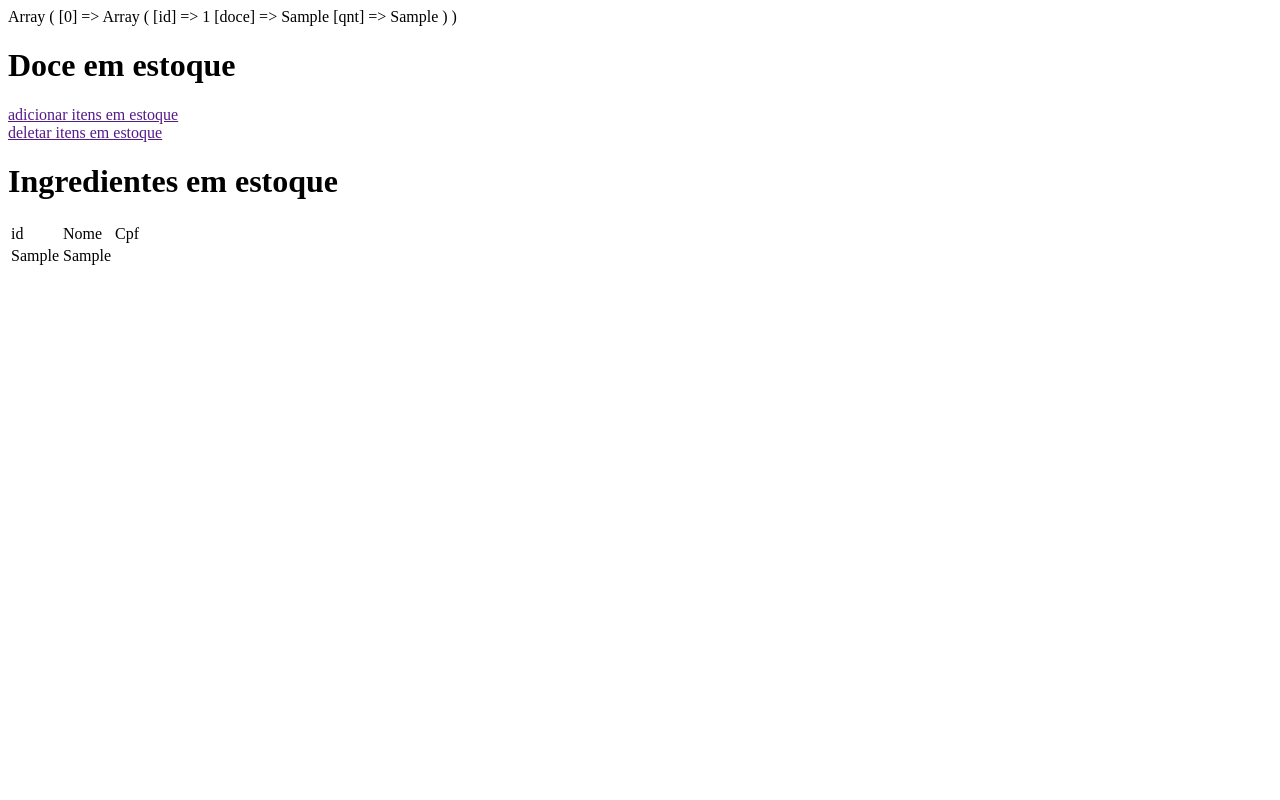
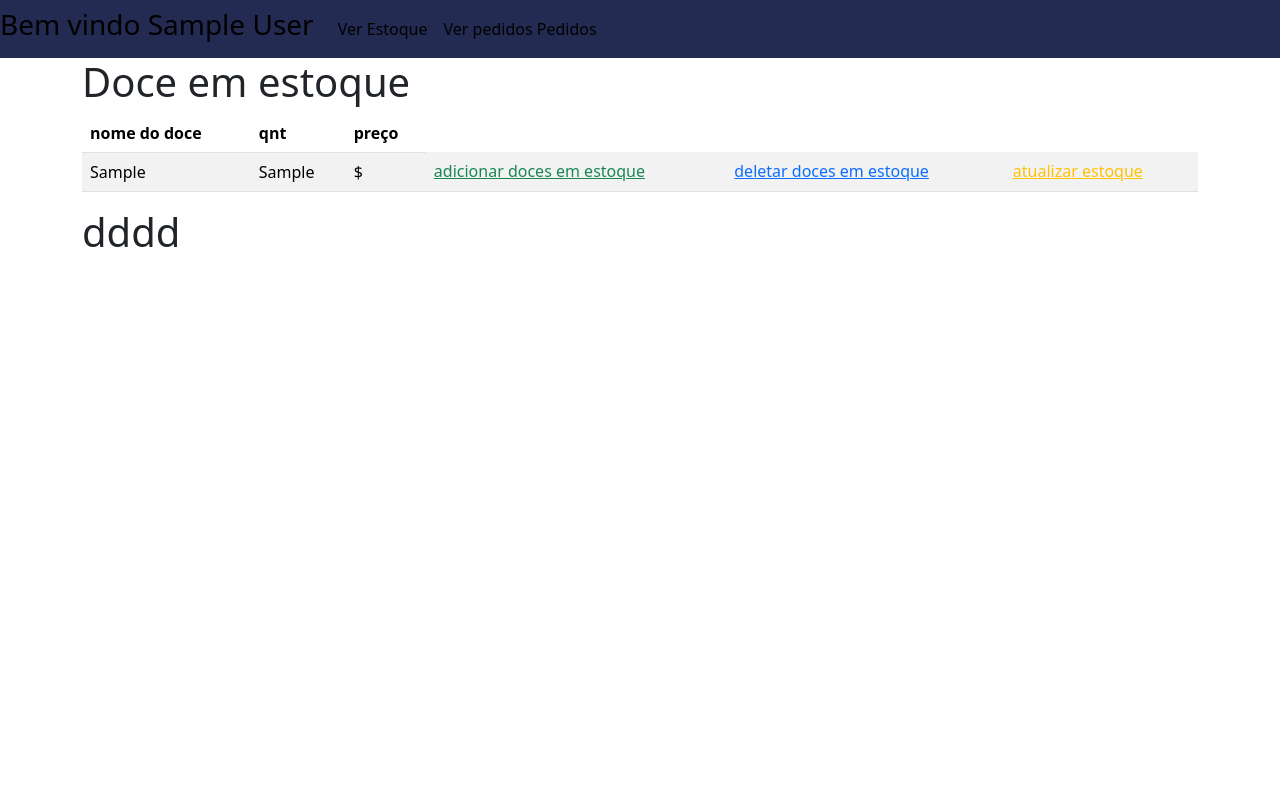
Before and after one commit to Ragnaroko12/Loja-pai, a PHP site: page /verstoque.php in a window 1280 px wide. Run offline with PHP 8.4, Linux system fonts and the light colour scheme; the visitor is signed in with stand-in values (Sample User, id 1); tables that the repository leaves empty or names only in its code hold one stand-in row (values such as "Sample post"); data that the repository does not hold is empty.

Commit message:
adicionando botão de deletar doce

```diff
--- a/Loja/funçoes.php
+++ b/Loja/funçoes.php
@@ -1,6 +1,26 @@
+<style>
+    .navfundo{
+        background-color: rgb(35, 43, 82);
+    }
+    .preto{
+        color: rgb(0, 0, 0);
+    }
+</style>
 <?php
+session_start();
 
+if(!empty($_GET['id'])){
+    if (isset($_GET['id']) and $_GET['tp'] == "excluir"){
+        exclusão($_GET['id']);
+    }elseif (isset($_GET['id']) and $_GET['tp'] == "alterar"){
+            alterar($_GET['id']);
+    }
+}
 
+function alterar($id){
+    $_SESSION['id'] = $id;
+    header('location:editardoce.php');
+}
 function init(){
     $pdo = new PDO('mysql:host=localhost;dbname=azami','root','');
     return $pdo;
@@ -13,4 +33,11 @@
     $dados = $sql->fetchALL(PDO::FETCH_ASSOC);
     return $dados;
 }
+
+function exclusão($id){
+    $pdo = init();
+    $sql = $pdo->prepare("DELETE FROM `doces` WHERE id=?");
+    $sql->execute(array($id));
+    header("location:verstoque.php");
+}
 ?>
--- a/Loja/verstoque.php
+++ b/Loja/verstoque.php
@@ -1,7 +1,6 @@
 <?php
     include_once("funçoes.php");
     $dados = consulta();
-    print_r($dados);
 ?>
 
 <!DOCTYPE html>
@@ -10,46 +9,72 @@
     <meta charset="UTF-8">
     <meta name="viewport" content="width=device-width, initial-scale=1.0">
     <title>Document</title>
+     <link href="https://cdn.jsdelivr.net/npm/bootstrap@5.3.8/dist/css/bootstrap.min.css" rel="stylesheet" integrity="sha384-sRIl4kxILFvY47J16cr9ZwB07vP4J8+LH7qKQnuqkuIAvNWLzeN8tE5YBujZqJLB" crossorigin="anonymous">
 </head>
 <body>
-    <div>
-        <h1>Doce em estoque</h1>
-        <div class="row">
-            <div>
-                <a href="">
-                    adicionar itens em estoque
-                </a>
-            </div>
-            <div>
-                <a href="">
-                    deletar itens em estoque
-                </a>
-            </div>
+
+     <nav class="navbar navfundo navbar-expand-lg gap-3  ">
+            <h3 class="preto">Bem vindo <?php echo $_SESSION['nome']; ?></h3>
+            <ul class="navbar-nav ">
+                <li class="nav-item ">
+                    <a class="nav-link active preto" aria-current="page" href="verstoque.php">Ver Estoque</a>
+                </li>
+                <li class="nav-item">
+                    <a class="nav-link active  preto " href="#">Ver pedidos Pedidos</a>
+                </li>
+
+        </nav>
 
 
-        </div>
-        <div class="mt-5">
-        <table class="table table-hover">
+    <div class="container ">
+        <div class="">
+            <h1>Doce em estoque</h1>
+            <div class="mt-2">
+            <table class="table table-striped table-hover  ">
+                <thead>
             <tr>
-            <td>id</td>
-            <td>Nome</td>
-            <td>Cpf</td>
+                <th>nome do doce</th>
+                <th>qnt</th>
+                <th>preço</th>
             </tr>
+            </thead>
+            <tbody>
             <?php
+
                 foreach ($dados as $key => $value) {
 
                 echo"<tr>";
                 echo   "<td>".$dados[$key]["doce"]."</td>";
                 echo   "<td>".$dados[$key]["qnt"]."</td>";
-        echo   "<td>".$dados[$key]["preço"]."</td>";
+                echo   "<td>".$dados[$key]["preço"]." $"."</td>";
+                echo   "<td><a href='' class='link-success gap-3'>
+                                adicionar doces em estoque
+                            </a>
+                        </td>";
+                echo   "<td>
+                            <a href='funçoes.php?id=".$dados[$key]['id']."&tp=excluir'>
+                                deletar doces em estoque
+                            </a>
+                        </td>";
+                echo    "<td>
+                            <a href='' class='link-warning'>
+                                atualizar estoque
+                            </a>
+                        </td>";
                 echo"</tr>";
                 }
             ?>
-        <h1>Ingredientes em estoque </h1>
+            </tbody>
+            </table>
+
+            </div>
 
 
         </div>
-
+        <div>
+            <h1>dddd</h1>
+        </div>
+    </div>
     <script src="https://cdn.jsdelivr.net/npm/bootstrap@5.3.8/dist/js/bootstrap.bundle.min.js" integrity="sha384-FKyoEForCGlyvwx9Hj09JcYn3nv7wiPVlz7YYwJrWVcXK/BmnVDxM+D2scQbITxI" crossorigin="anonymous"></script>
 </body>
 </html>
```
Also changed, not shown: Loja/adm.php (+4 -3 lines), Loja/editar doce.php (added). Lines whose indentation alone changed are shown as unchanged.
